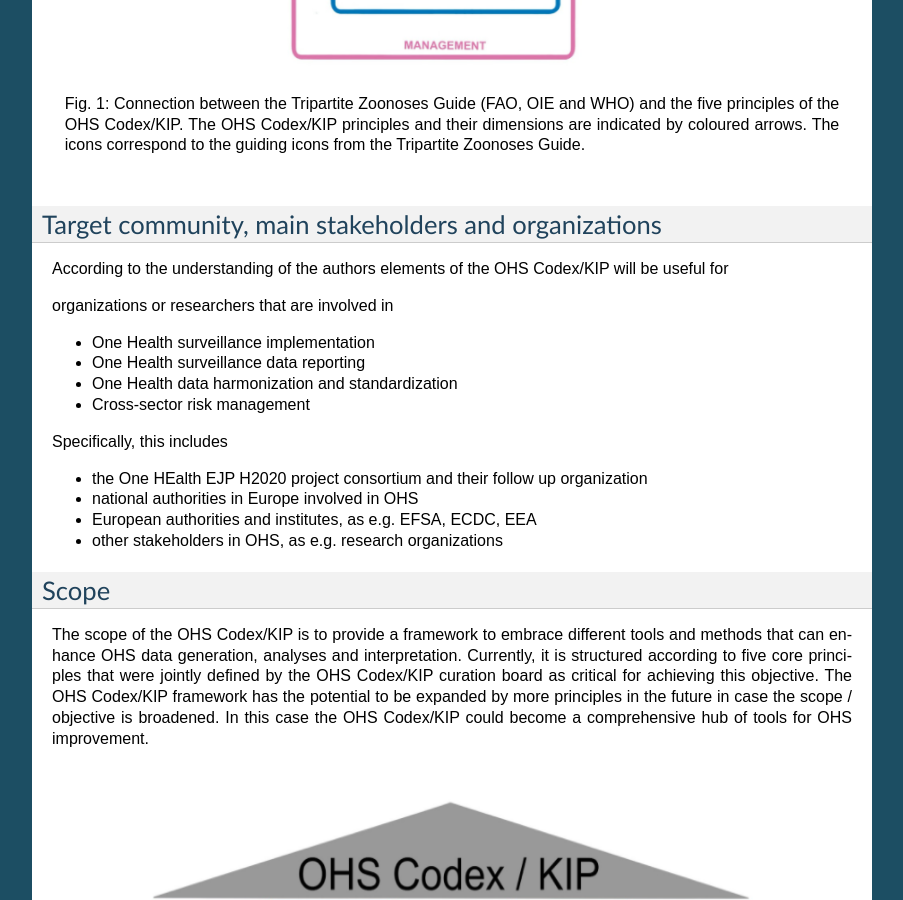
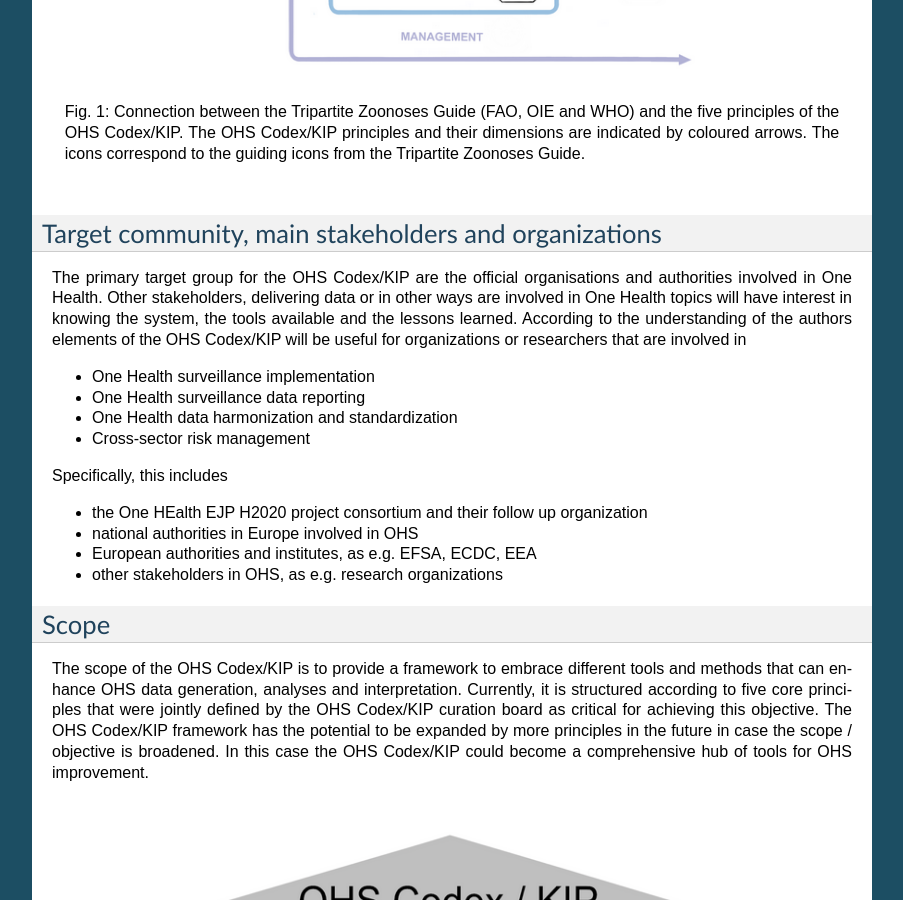
Before and after one commit to EJP-ORION/OH-Surveillance-Codex, a Sphinx documentation site: the page built from docs/1-introduction.rst, in a window 1280 px wide and 900 px high, scrolled down 1723 px. Shown: the whole window, without its empty margins (198-1101 px from the left). Built offline with Sphinx 7.4.7, drawn with Linux system fonts in a browser that asks for light colours.

Commit message:
New text target community and figures

```diff
--- a/docs/1-introduction.rst
+++ b/docs/1-introduction.rst
@@ -104,7 +104,7 @@ Europe.
 
 
 
-.. figure:: ../assets/img/20220314_OHS_CODEX_TripartiteGuide.png
+.. figure:: ../assets/img/20220627_FigureCodex_Tripartite.PNG
     :width: 6.28229in
     :align: center
     :alt: alternate text
@@ -121,10 +121,12 @@ Europe.
 Target community, main stakeholders and organizations
 -----------------------------------------------------
 
-According to the understanding of the authors elements of the OHS Codex/KIP
-will be useful for
-
-organizations or researchers that are involved in
+The primary target group for the OHS Codex/KIP are the official organisations and
+authorities involved in One Health. Other stakeholders, delivering data or in other
+ways are involved in One Health topics will have interest in knowing the system,
+the tools available and the lessons learned. According to the understanding of the
+authors elements of the OHS Codex/KIP will be useful for organizations or researchers
+that are involved in
 
 -  One Health surveillance implementation
 
@@ -156,7 +158,7 @@ potential to be expanded by more principles in the future in case the
 scope / objective is broadened. In this case the OHS Codex/KIP could become
 a comprehensive hub of tools for OHS improvement.
 
-.. figure:: ../assets/img/20220314_OHS_CODEX_principles.png
+.. figure:: ../assets/img/20220627_FigureCodexPrinciples.PNG
     :width: 6.27083in
     :align: center
     :height:  4.69444in
```
